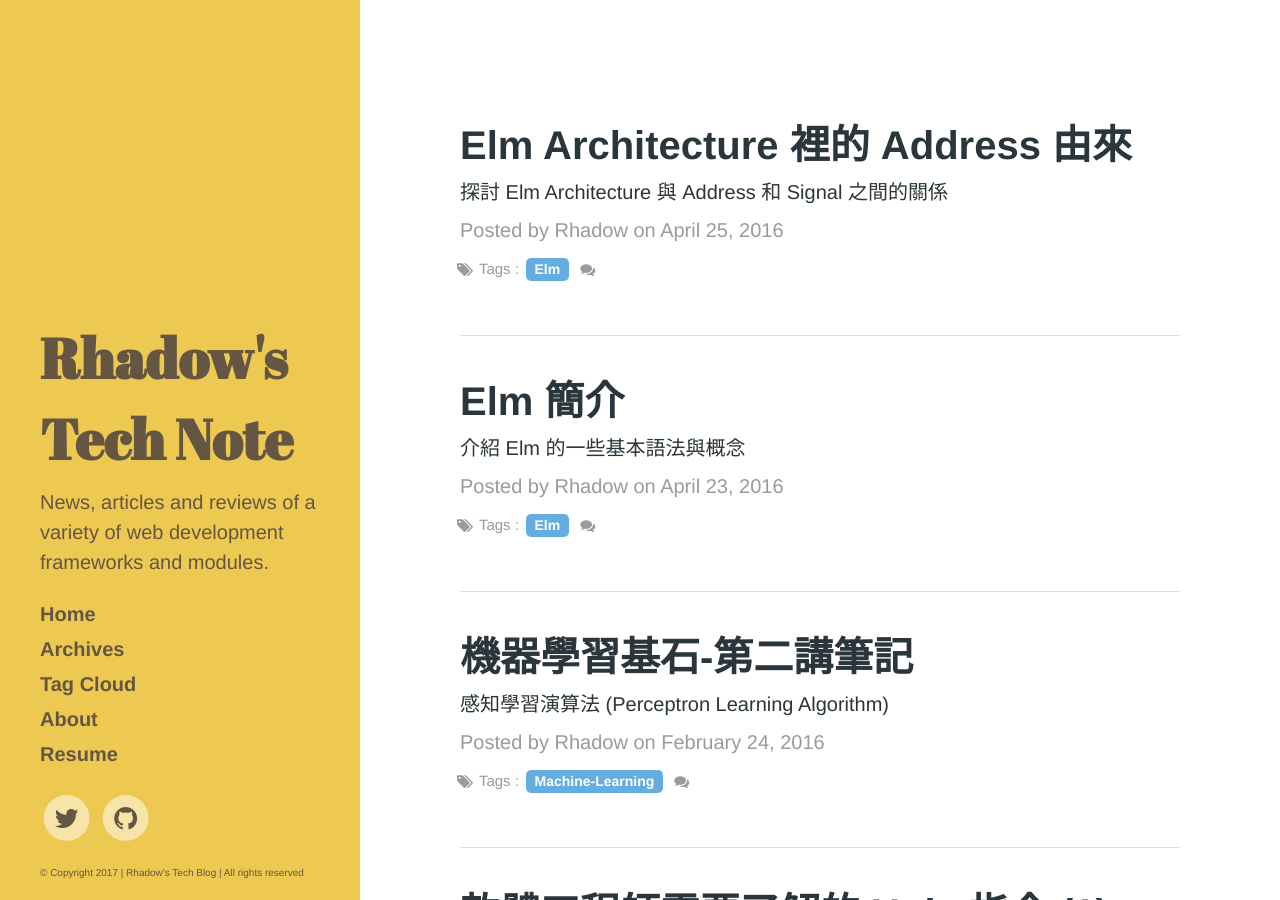
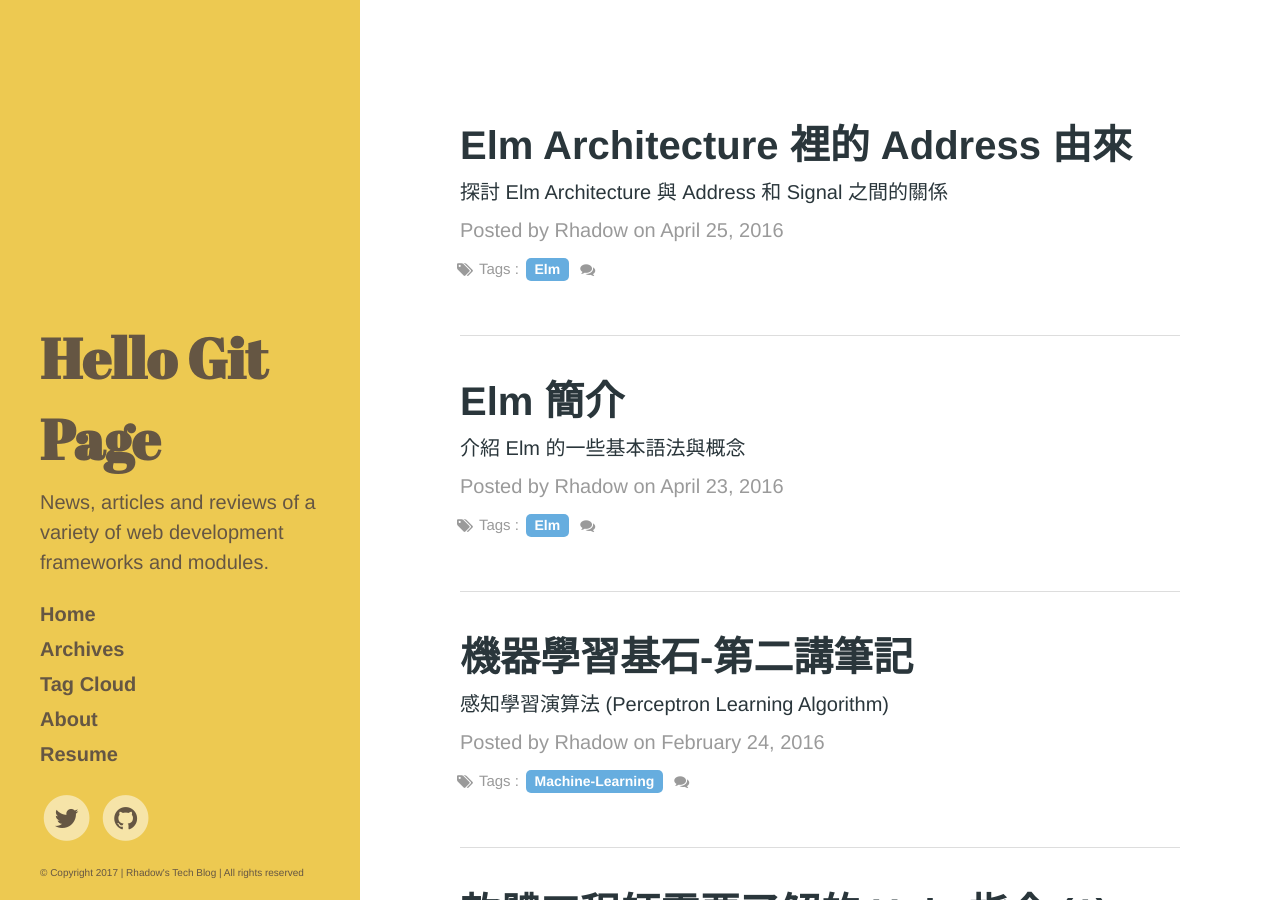
Before and after one commit to timctho/timctho.github.io, a Jekyll site: the page built from index.html, in a window 1280 px wide and 900 px high. Built offline with Jekyll 4.4.1, drawn with Linux system fonts in a browser that asks for light colours; the list of posts is cut into pages by our own code; comment, search, counter and statistics services are not loaded.

Commit message:
Update _config.yml

```diff
--- a/_config.yml
+++ b/_config.yml
@@ -9,7 +9,7 @@ gems                : ["jekyll-paginate"]
 permalink           : pretty
 
 # Setup
-title               : Rhadow's Tech Note
+title               : 'Hello Git Page'
 tagline             : 'JavaScript, front-end, and web development articles'
 description         : 'News, articles and reviews of a variety of web development frameworks and modules.'
 baseurl             : /
```
